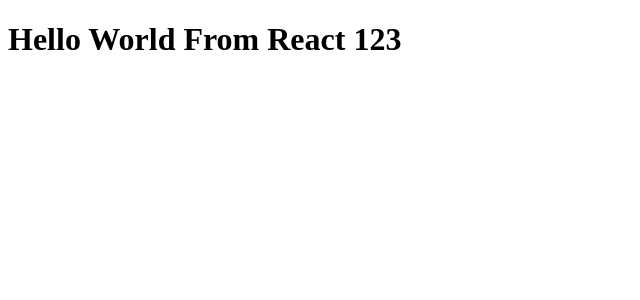
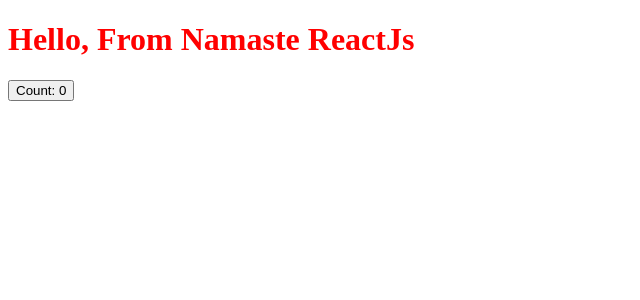
Before and after one commit to narayanavarma1999/ReactProjects, a React (Vite) app: page / in a window 1280 px wide. Shown: the top 300 px of the page, without its empty margins (0-640 px from the left). Built offline with nearby package versions, Linux system fonts and the light colour scheme.

Commit message:
initial react app

```diff
--- a/App.js
+++ b/App.js
@@ -1,6 +1,32 @@
-import React from 'react';
-import ReactDOM from 'react-dom/client'; // Correct import for React 18+
+import React from "react";
+import ReactDOM from "react-dom/client";
+import { useState, useCallback, useMemo } from "react";
+import "./index.css";
 
-const heading = React.createElement("h1", {}, "Hello World From React 123");
+
+function ParentComponent() {
+    const [count, setCount] = useState(0);
+
+    const handleClick = useCallback(() => {
+        setCount(prev => prev + 1);
+    }, []);
+    return <ChildComponent onClick={handleClick} count={count} />
+}
+
+const ChildComponent = React.memo(({ onClick, count }) => {
+    console.log('Child rendered: ' + count);
+    return <button onClick={onClick}>Count: {count}</button>
+});
+
+export function App() {
+    return (
+        <div>
+            <h1 className="heading">Hello, From Namaste ReactJs</h1>
+            <ParentComponent />
+        </div>
+    );
+}
+
+
 const root = ReactDOM.createRoot(document.getElementById("root"));
-root.render(heading);
+root.render(<App />);
--- /dev/null
+++ b/hello.js
@@ -0,0 +1,5 @@
+const rootElement = document.getElementById('root');
+const root = ReactDOM.createRoot(rootElement);
+root.render(
+    React.createElement('h1', null, 'Hello, React via CDN!')
+);
--- /dev/null
+++ b/index.css
@@ -0,0 +1,3 @@
+.heading{
+    color: red;
+}
--- a/package.json
+++ b/package.json
@@ -3,7 +3,9 @@
   "version": "1.0.0",
   "description": "Parcel Functionality",
   "scripts": {
-    "test": "echo \"Error: no test specified\" && exit 1"
+    "test": "echo \"Error: no test specified\" && exit 1",
+    "start": "npx parcel index.html",
+    "build": "npx parcel build index.html"
   },
   "repository": {
     "type": "git",
```
Also changed, not shown: 2 other files (tests, documents, lock files or other folders).
